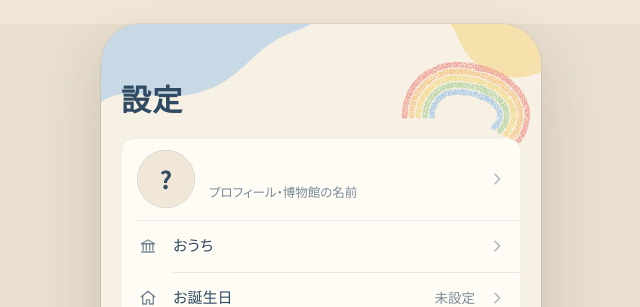
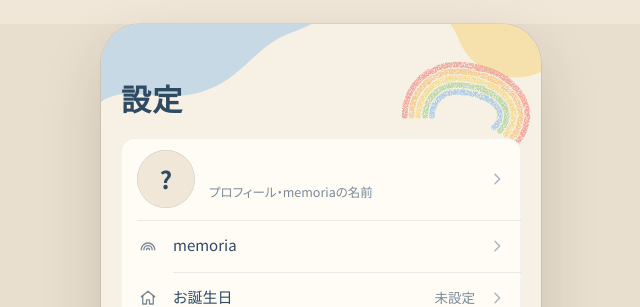
Before and after one commit to jphacks/tka_2610, a React (Vite) app in the folder web/: page /settings in a window 1280 px wide. Shown: the top 307 px of the page, without its empty margins (319-959 px from the left). Built offline with nearby package versions, Linux system fonts and the light colour scheme; no server answers.

Commit message:
虹のアイコンを共通化し、タブ・作品一覧のメニュー・マイページを memoria 表記に変更

```diff
--- a/web/src/components/TabBar.tsx
+++ b/web/src/components/TabBar.tsx
@@ -3,29 +3,10 @@
 // ホーム以外のタブでは、右上にクレヨン風の虹を出す。
 import type { CSSProperties } from 'react'
 import { useLocation } from 'react-router-dom'
-import { GalleryIcon, HomeIcon　, PlusIcon, UserIcon } from '../icons'
+import { GalleryIcon, HomeIcon, PlusIcon, RainbowIcon, UserIcon } from '../icons'
 import { useNav } from '../nav'
 import './TabBar.css'
-// 下のタブ用の虹のアイコン（ほかのアイコンと同じく、線の色は文字の色に合わせる）
-function RainbowIcon({ size = 24, strokeWidth = 1.8 }: { size?: number; strokeWidth?: number }) {
-  return (
-    <svg
-      width={size}
-      height={size}
-      viewBox="0 0 24 24"
-      fill="none"
-      stroke="currentColor"
-      strokeWidth={strokeWidth}
-      strokeLinecap="round"
-      strokeLinejoin="round"
-      aria-hidden="true"
-    >
-      <path d="M3 17A9 9 0 0 1 21 17" />
-      <path d="M6.5 17A5.5 5.5 0 0 1 17.5 17" />
-      <path d="M10 17A2 2 0 0 1 14 17" />
-    </svg>
-  )
-}
+
 const TABS = [
   { to: '/', label: 'ホーム', icon: HomeIcon, match: (p: string) => p === '/' },
   { to: '/collection', label: '作品', icon: GalleryIcon, match: (p: string) => p.startsWith('/collection') },
--- a/web/src/icons.tsx
+++ b/web/src/icons.tsx
@@ -41,6 +41,15 @@ export const MuseumIcon = (p: IconProps) => (
   <Svg {...p}>
     <path d="M3 9 12 4l9 5H3Z" />
     <path d="M5.5 9.5v8M9.8 9.5v8M14.2 9.5v8M18.5 9.5v8M3.5 20h17" />
+  </Svg>
+)
+
+
+export const RainbowIcon = (p: IconProps) => (
+  <Svg {...p}>
+    <path d="M3 17A9 9 0 0 1 21 17" />
+    <path d="M6.5 17A5.5 5.5 0 0 1 17.5 17" />
+    <path d="M10 17A2 2 0 0 1 14 17" />
   </Svg>
 )
 
--- a/web/src/pages/Collection.tsx
+++ b/web/src/pages/Collection.tsx
@@ -11,7 +11,7 @@ import { useCallback, useLayoutEffect, useRef, useState } from 'react'
 import { useSearchParams } from 'react-router-dom'
 import { useArtworks, type Artwork, type Category } from '../api'
 import { ActionMenu, ArtworkThumb, NavBar, Screen, Segmented, ThumbSkeletons } from '../components'
-import { MoreIcon, MuseumIcon, PlusIcon } from '../icons'
+import { MoreIcon, RainbowIcon, PlusIcon } from '../icons'
 import { useNav } from '../nav'
 import './Collection.css'
 
@@ -293,7 +293,7 @@ export default function Collection() {
         onClose={() => setMenu(false)}
         items={[
           { label: '作品を追加', icon: <PlusIcon size={19} />, onSelect: () => nav.modal('/add') },
-          { label: 'おうちのマップ', icon: <MuseumIcon size={19} />, onSelect: () => nav.tab('/map') },
+          { label: 'memoriaのマップ', icon: <RainbowIcon size={19} />, onSelect: () => nav.tab('/map') },
         ]}
       />
     </Screen>
--- a/web/src/pages/Settings.tsx
+++ b/web/src/pages/Settings.tsx
@@ -2,8 +2,28 @@
 import { useState, type FormEvent, type ReactNode } from 'react'
 import { useAges, useSettings, useUpdateSettings } from '../api'
 import { NavBar, Screen, Sheet, useToast } from '../components'
-import { BellIcon, ChevronRight, DocIcon, FamilyIcon, HelpIcon, HomeIcon, MuseumIcon, PersonIcon } from '../icons'
+import { BellIcon, ChevronRight, DocIcon, FamilyIcon, HelpIcon, HomeIcon,  PersonIcon } from '../icons'
 import './Settings.css'
+// 虹のアイコンは TabBar と同じもの
+function RainbowIcon({ size = 24, strokeWidth = 1.8 }: { size?: number; strokeWidth?: number }) {
+  return (
+    <svg
+      width={size}
+      height={size}
+      viewBox="0 0 24 24"
+      fill="none"
+      stroke="currentColor"
+      strokeWidth={strokeWidth}
+      strokeLinecap="round"
+      strokeLinejoin="round"
+      aria-hidden="true"
+    >
+      <path d="M3 17A9 9 0 0 1 21 17" />
+      <path d="M6.5 17A5.5 5.5 0 0 1 17.5 17" />
+      <path d="M10 17A2 2 0 0 1 14 17" />
+    </svg>
+  )
+}
 
 function Row({
   icon,
@@ -82,14 +102,14 @@ export default function Settings() {
             <span className="avatar large">{owner.slice(0, 1) || '?'}</span>
             <span className="grow">
               <div className="who">{owner || ' '}</div>
-              <div className="sub">プロフィール・博物館の名前</div>
+              <div className="sub">プロフィール・memoriaの名前</div>
             </span>
             <ChevronRight size={16} strokeWidth={2.2} className="chev" />
           </button>
           <Row
-            icon={<MuseumIcon size={18} />}
-            label="おうち"
-            detail={ages.data ? `おへや ${roomCount}・${displayed} 点を飾っています` : undefined}
+            icon={<RainbowIcon size={18} />}
+            label="memoria"
+
             onClick={() => setEditing(true)}
           />
           <Row
@@ -138,7 +158,7 @@ export default function Settings() {
               <p className="hint">作品を作ったときの年齢を計算して、年齢ごとのおへやに分けます。変えると、作品のおへやも変わります</p>
             </div>
             <div className="field">
-              <label htmlFor="museum_name">博物館の名前</label>
+              <label htmlFor="museum_name">memoriaの名前</label>
               <input id="museum_name" name="museum_name" className="input" maxLength={30} defaultValue={settings.data.museum_name} required />
             </div>
             {update.error && <div className="form-error">{update.error.message}</div>}
```
